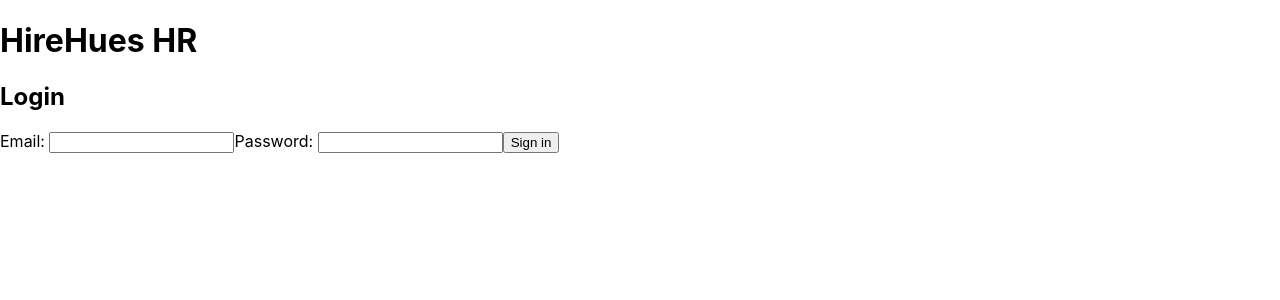
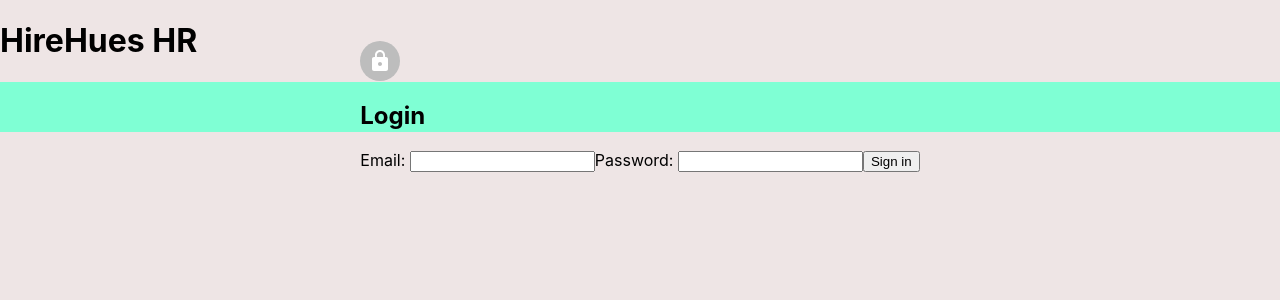
Before and after one commit to remily23/capstone_hr_management_system, a React (Create React App) app in the folder Capstone Project/capstonclient/: page /login in a window 1280 px wide. Shown: the top 300 px of the page. Built offline with nearby package versions, Linux system fonts and the light colour scheme; no server answers.

Commit message:
Started work on .css file and installed MUI extensions

```diff
--- a/Capstone Project/capstonclient/package.json
+++ b/Capstone Project/capstonclient/package.json
@@ -3,6 +3,10 @@
   "version": "0.1.0",
   "private": true,
   "dependencies": {
+    "@emotion/react": "^11.11.3",
+    "@emotion/styled": "^11.11.0",
+    "@mui/icons-material": "^5.14.5",
+    "@mui/material": "^5.15.5",
     "@testing-library/jest-dom": "^5.17.0",
     "@testing-library/react": "^13.4.0",
     "@testing-library/user-event": "^13.5.0",
--- a/Capstone Project/capstonclient/src/App.css
+++ b/Capstone Project/capstonclient/src/App.css
@@ -1,38 +1,13 @@
-.App {
-  text-align: center;
+.login {
+ background-color: aquamarine;
+ align-items: center;
+ justify-content: center;
+ display: flex;
+flex-direction: column;
+flex-wrap: wrap;
+height: 50px;
 }
 
-.App-logo {
-  height: 40vmin;
-  pointer-events: none;
+body{
+  background-color: #EEE5E5;
 }
-
-@media (prefers-reduced-motion: no-preference) {
-  .App-logo {
-    animation: App-logo-spin infinite 20s linear;
-  }
-}
-
-.App-header {
-  background-color: #282c34;
-  min-height: 100vh;
-  display: flex;
-  flex-direction: column;
-  align-items: center;
-  justify-content: center;
-  font-size: calc(10px + 2vmin);
-  color: white;
-}
-
-.App-link {
-  color: #61dafb;
-}
-
-@keyframes App-logo-spin {
-  from {
-    transform: rotate(0deg);
-  }
-  to {
-    transform: rotate(360deg);
-  }
-}
--- a/Capstone Project/capstonclient/src/Components/LoginForm.js
+++ b/Capstone Project/capstonclient/src/Components/LoginForm.js
@@ -1,5 +1,8 @@
 import { useState } from "react";
 import { useNavigate } from "react-router-dom";
+import Avatar from '@mui/material/Avatar';
+import LockIcon from '@mui/icons-material/Lock';
+
 const LoginForm = ({ listOfEmployees, setCurrentUser }) => {
   const navigate = useNavigate();
   const [stateLogin, setStateLogin] = useState({
@@ -29,24 +32,30 @@ const LoginForm = ({ listOfEmployees, setCurrentUser }) => {
     setStateLogin(copiedEmployee);
   };
   return (
-    <form onSubmit={handleFormSubmit}>
+    <section className="login">
+      <form onSubmit={handleFormSubmit} id="login-form">
+        <Avatar> <LockIcon/></Avatar>
         <h2>Login</h2>
-      <label>Email: </label>
+        <label htmlFor="email">Email: </label>
         <input
+          id="email"
           name="email"
           type="email"
           onChange={handleChange}
           value={stateLogin.email}
         />
-      <label>Password: </label>
+        <label htmlFor="password">Password: </label>
         <input
+          id="password"
           name="password"
           type="password"
           onChange={handleChange}
           value={stateLogin.password}
         />
-      <input type="submit" value="Sign in" />
+        <input type="submit" value="Sign in" id="signin-button" />
       </form>
+    </section>
+
   );
 };
 export default LoginForm;
```
Also changed, not shown: 2 other files (tests, documents, lock files or other folders). Lines whose indentation alone changed are shown as unchanged.
